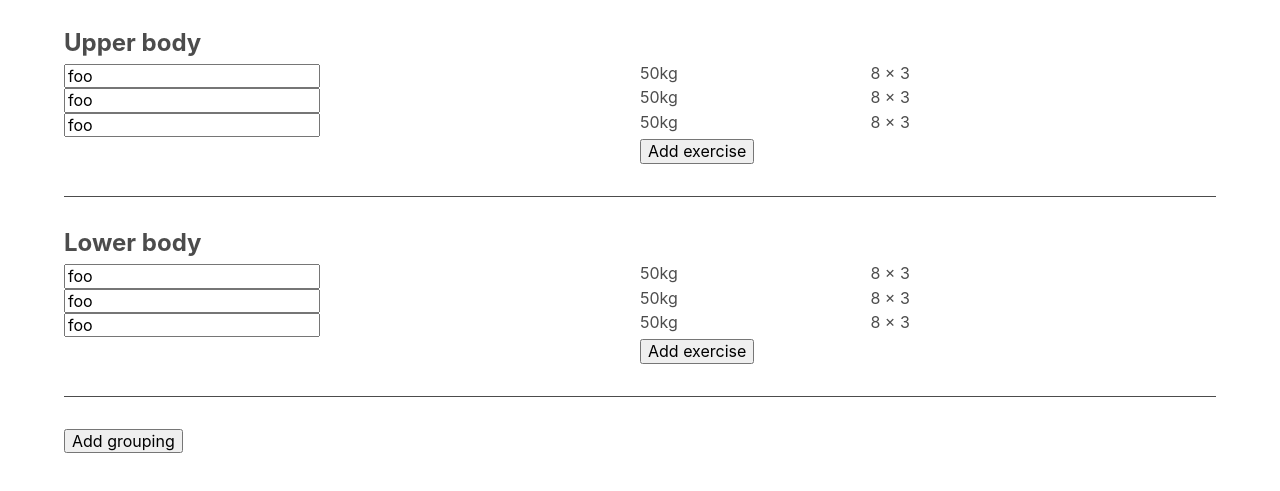
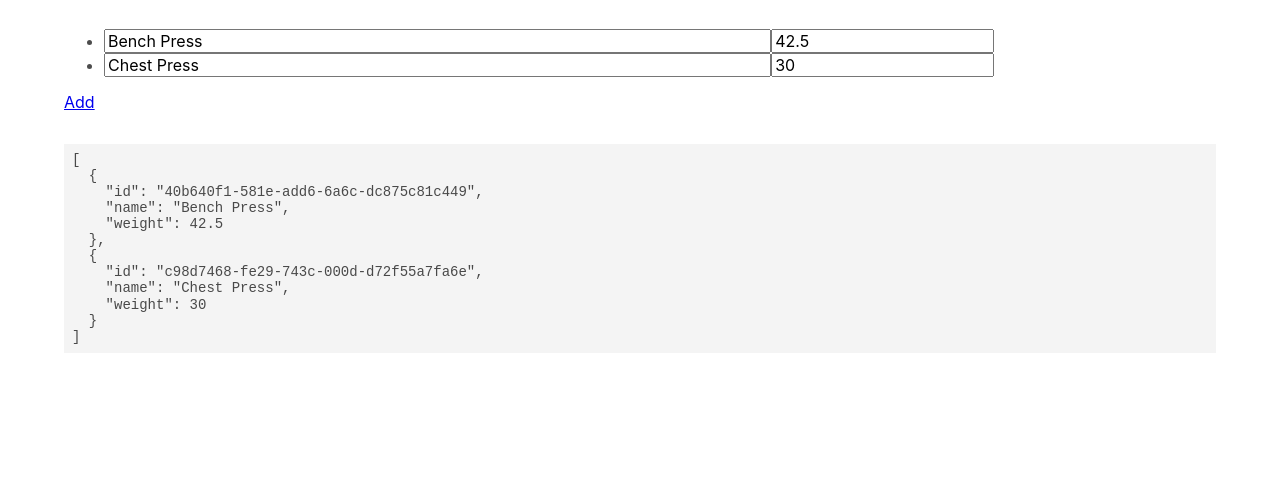
Before and after one commit to samstarling/weights-tracker, a React app: page / in a window 1280 px wide. Shown: the part 107-598 px from the top of the page. Built offline with nearby package versions, Linux system fonts and the light colour scheme.

Commit message:
Allow basic editing of a list of exercises and weights

```diff
--- a/package.json
+++ b/package.json
@@ -1,5 +1,5 @@
 {
-  "name": "gym-tracker",
+  "name": "weights-tracker",
   "version": "0.1.0",
   "private": true,
   "dependencies": {
--- a/public/index.html
+++ b/public/index.html
@@ -4,7 +4,7 @@
     <meta charset="utf-8">
     <meta name="viewport" content="width=device-width, initial-scale=1, shrink-to-fit=no">
     <link rel="stylesheet" href="https://unpkg.com/tachyons@4.9.0/css/tachyons.min.css"/>
-    <title>Gym Tracker</title>
+    <title>Weights Tracker</title>
   </head>
   <body class="sans-serif w-100 black-70">
     <noscript>
--- a/src/index.js
+++ b/src/index.js
@@ -2,58 +2,106 @@ import React from 'react';
 import ReactDOM from 'react-dom';
 import './index.css';
 
-class Exercise extends React.Component {
+function guid() {
+  function s4() {
+    return Math.floor((1 + Math.random()) * 0x10000)
+      .toString(16)
+      .substring(1);
+  }
+  return s4() + s4() + '-' + s4() + '-' + s4() + '-' +
+    s4() + '-' + s4() + s4() + s4();
+}
+
+class List extends React.Component {
   constructor(props) {
-    super(props);
+    super(props)
     this.state = {
-      name: 'foo',
-      weight: 50.0,
-      reps: 8,
-      sets: 3
-    };
+      items: props.items
+    }
+  }
+
+  updateName(id, name) {
+    this.setState({
+      items: this.state.items.map( (item) => {
+        if(id === item.id) {
+          return {
+            ...item,
+            name
+          }
+        }
+        return item;
+      })
+    });
+  }
+
+  updateWeight(id, weight) {
+    this.setState({
+      items: this.state.items.map( (item) => {
+        if(id === item.id) {
+          return {
+            ...item,
+            weight
+          }
+        }
+        return item;
+      })
+    });
+  }
+
+  addItem(text) {
+    let newItem = { id: guid(), name: 'Untitled', weight: 0 }
+    this.setState({ items: this.state.items.concat(newItem)})
   }
 
   render() {
     return (
-      <div class="cl">
-        <div class="fl w-50"><input value={this.state.name}/></div>
-        <div class="fl w-20">{this.state.weight}kg</div>
-        <div class="fl w-30">{this.state.reps} &times; {this.state.sets}</div>
+      <div>
+        <h1 class="f1">Exercises</h1>
+        <ul>
+        {
+          this.state.items.map((item) =>
+            <Item id={item.id}
+              name={item.name}
+              weight={item.weight}
+              updateName={this.updateName.bind(this)}
+              updateWeight={this.updateWeight.bind(this)} />) }
+        </ul>
+        <a href="#" onClick={() => this.addItem('Testing')}>Add</a>
+        <DebugArea data={JSON.stringify(this.state.items, null, 2)}/>
       </div>
     )
   }
 }
 
-class Grouping extends React.Component {
+class Item extends React.Component {
   render() {
     return (
-      <div class="bb pb4 mb4">
-        <h2 class="f3 mb2">{this.props.name}</h2>
-        <Exercise/>
-        <Exercise/>
-        <Exercise/>
-        <button class="mt2" type="button">Add exercise</button>
-      </div>
+      <li>
+        <input class="w-60" type="text"
+          value={ this.props.name }
+          onChange={(event) => this.props.updateName(this.props.id, event.target.value)}/>
+        <input class="w-20" type="text"
+          value={ this.props.weight }
+          onChange={(event) => this.props.updateWeight(this.props.id, event.target.value)}/>
+      </li>
     )
   }
 }
 
-class List extends React.Component {
+class DebugArea extends React.Component {
   render() {
     return (
-      <div>
-        <h1 class="f1">Exercises</h1>
-        <Grouping name="Upper body"/>
-        <Grouping name="Lower body"/>
-        <button type="button">Add grouping</button>
-      </div>
+      <div class="bg-near-white w-100 f6 mt4 pa2"><pre class="ma0 overflow-x-scroll">{ this.props.data }</pre></div>
     )
   }
 }
 
-// ========================================
+const ITEMS = [
+  { id: guid(), name: "Bench Press", weight: 42.5 },
+  { id: guid(), name: "Chest Press", weight: 30 }
+]
 
 ReactDOM.render(
-  <List />,
+  <List items={ITEMS} />,
   document.getElementById('root')
 );
```
Also changed, not shown: 1 other file.
